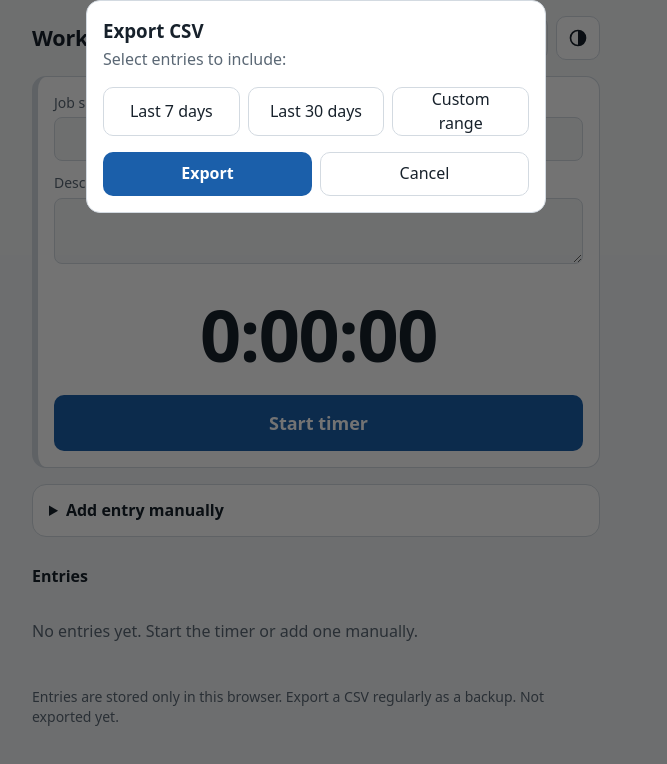
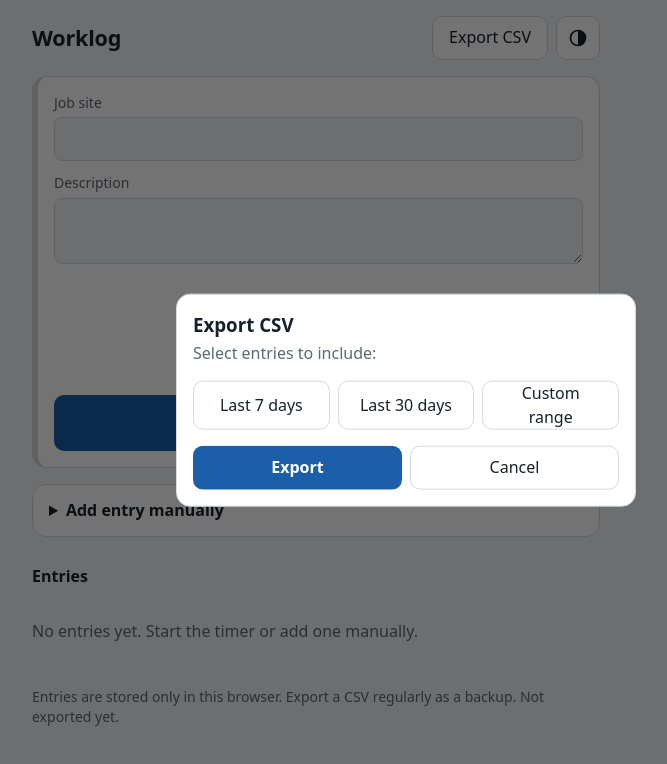
Before and after one commit to resolutebox/WorkTime, a plain HTML site: page index.html in a window 1280 px wide. Both pictures are taken after a click on the button "Export CSV". Shown: the whole page, without its empty margins (324-991 px from the left). Drawn offline with Linux system fonts and the light colour scheme.

Commit message:
editing window position change

```diff
--- a/index.html
+++ b/index.html
@@ -51,7 +51,7 @@ details form{padding:0 16px 16px}
 .empty{color:var(--muted);padding:16px 0}
 footer{color:var(--muted);font-size:.875rem;margin:28px 0 48px}
 dialog{border:1px solid var(--line);border-radius:14px;background:var(--panel);color:var(--ink);padding:16px;width:min(92vw,460px);max-height:80vh;overflow:auto;margin:0 auto}
-dialog::backdrop{background:rgba(0,0,0,.55)}
+dialog::backdrop{background:rgba(0,0,0,.55)}@media(min-width:700px){dialog{position:absolute;top:50%;left:50%;transform:translate(-50%,-50%)}}
 dialog h3{margin:0 0 4px}
 .actions{display:flex;gap:8px;margin-top:16px;flex-wrap:wrap}
 .actions .btn{flex:1}
```
